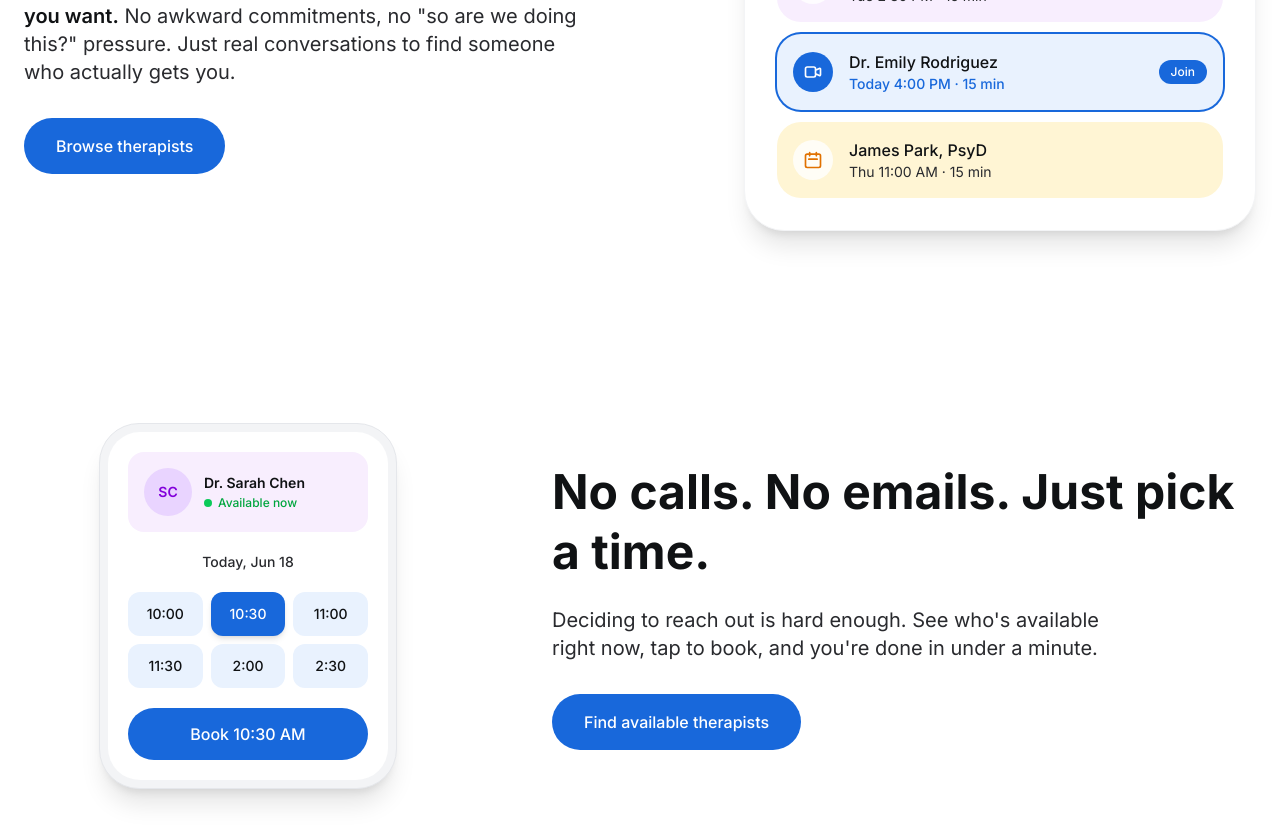
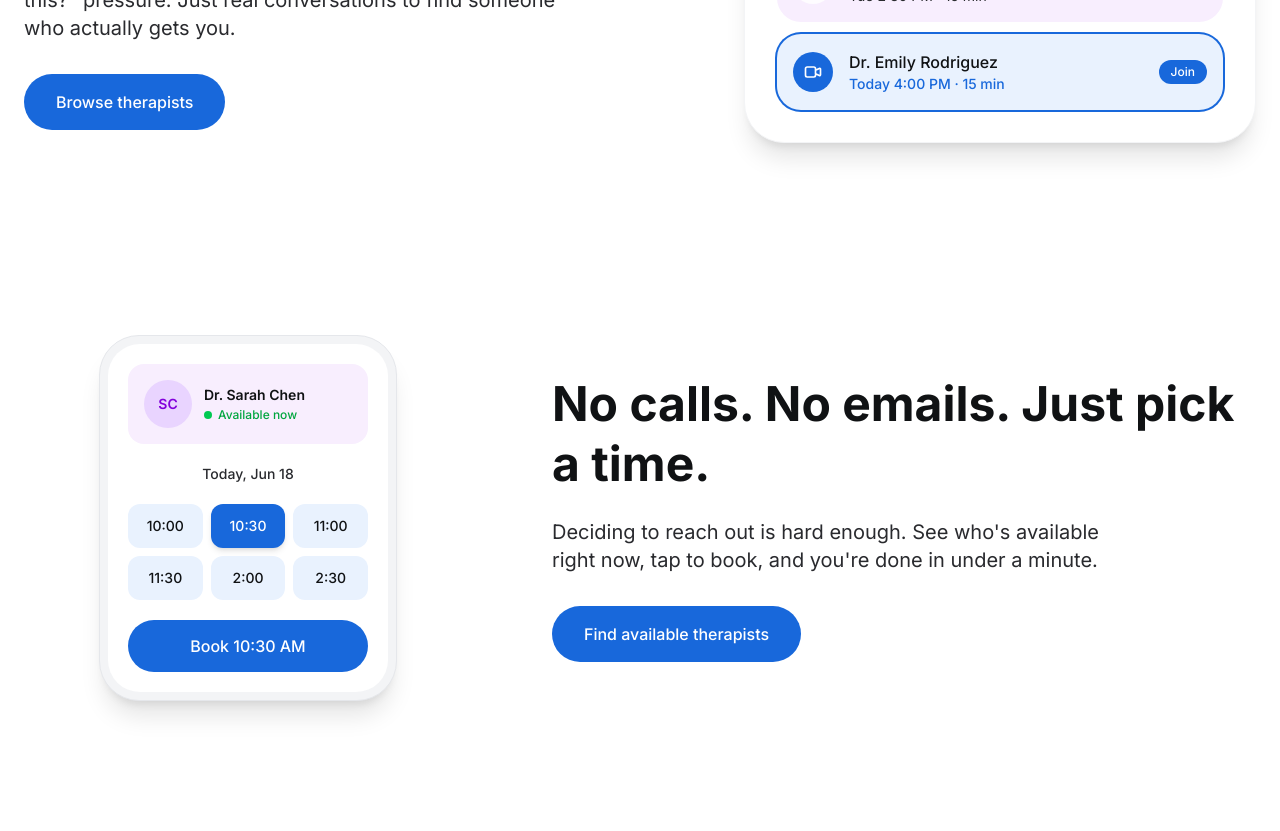
Before and after one commit to robert-paul/therapy-landing, a Next.js app: page / in a window 1280 px wide. Shown: the part 1180-2011 px from the top of the page. Built offline with nearby package versions, Linux system fonts and the light colour scheme.

Commit message:
Remove James Park appointment from calendar visual

```diff
--- a/src/app/page.tsx
+++ b/src/app/page.tsx
@@ -216,33 +216,6 @@ export default function Home() {
                       </button>
                     </div>
 
-                    {/* Upcoming Session */}
-                    <div className="group flex items-center gap-4 p-4 rounded-[24px] bg-[#FFF5D4] transition-transform hover:scale-[1.02]">
-                      <div className="w-10 h-10 rounded-full bg-white/80 flex items-center justify-center flex-shrink-0">
-                        <svg
-                          className="w-5 h-5 text-amber-600"
-                          fill="none"
-                          stroke="currentColor"
-                          viewBox="0 0 24 24"
-                          aria-hidden="true"
-                        >
-                          <path
-                            strokeLinecap="round"
-                            strokeLinejoin="round"
-                            strokeWidth={2}
-                            d="M8 7V3m8 4V3m-9 8h10M5 21h14a2 2 0 002-2V7a2 2 0 00-2-2H5a2 2 0 00-2 2v12a2 2 0 002 2z"
-                          />
-                        </svg>
-                      </div>
-                      <div className="flex-1 min-w-0">
-                        <p className="font-medium text-[#101214] truncate">
-                          James Park, PsyD
-                        </p>
-                        <p className="text-sm text-[#292A2E]">
-                          Thu 11:00 AM · 15 min
-                        </p>
-                      </div>
-                    </div>
                   </div>
                 </div>
               </div>
```
